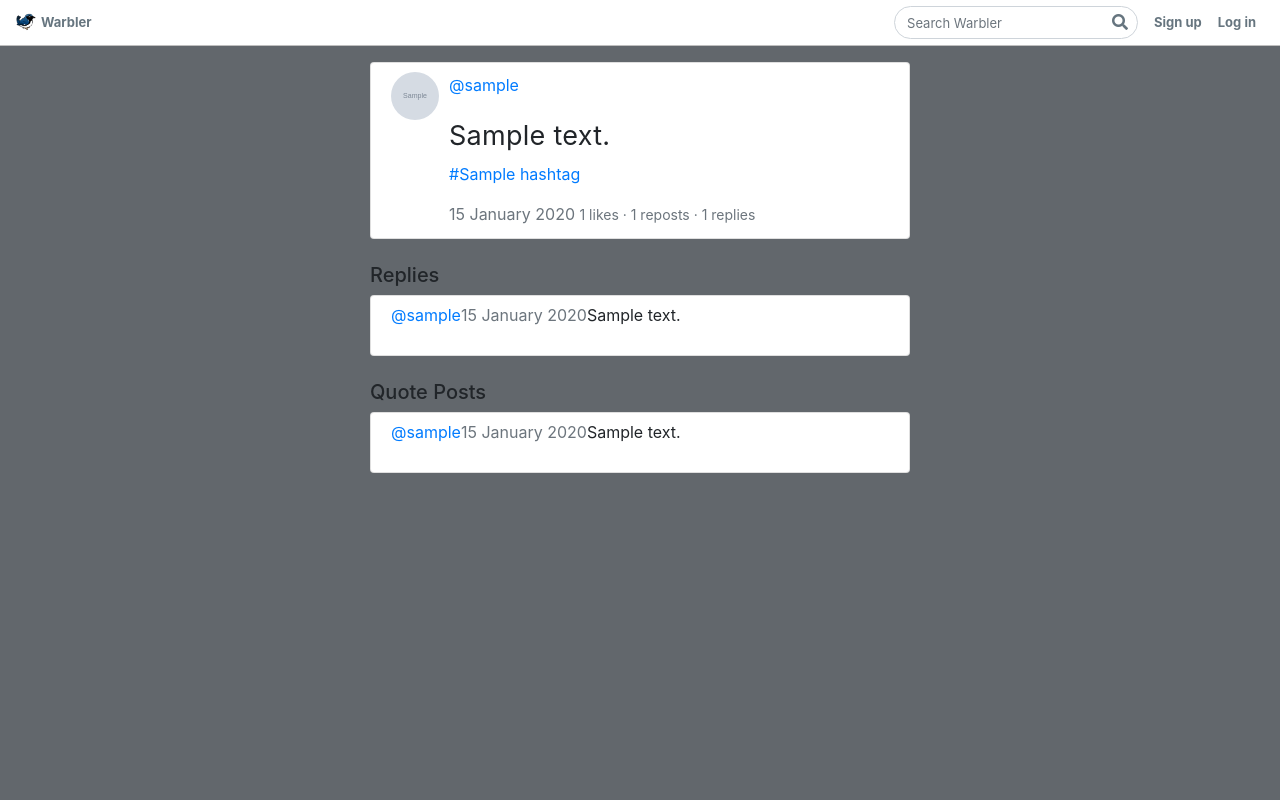
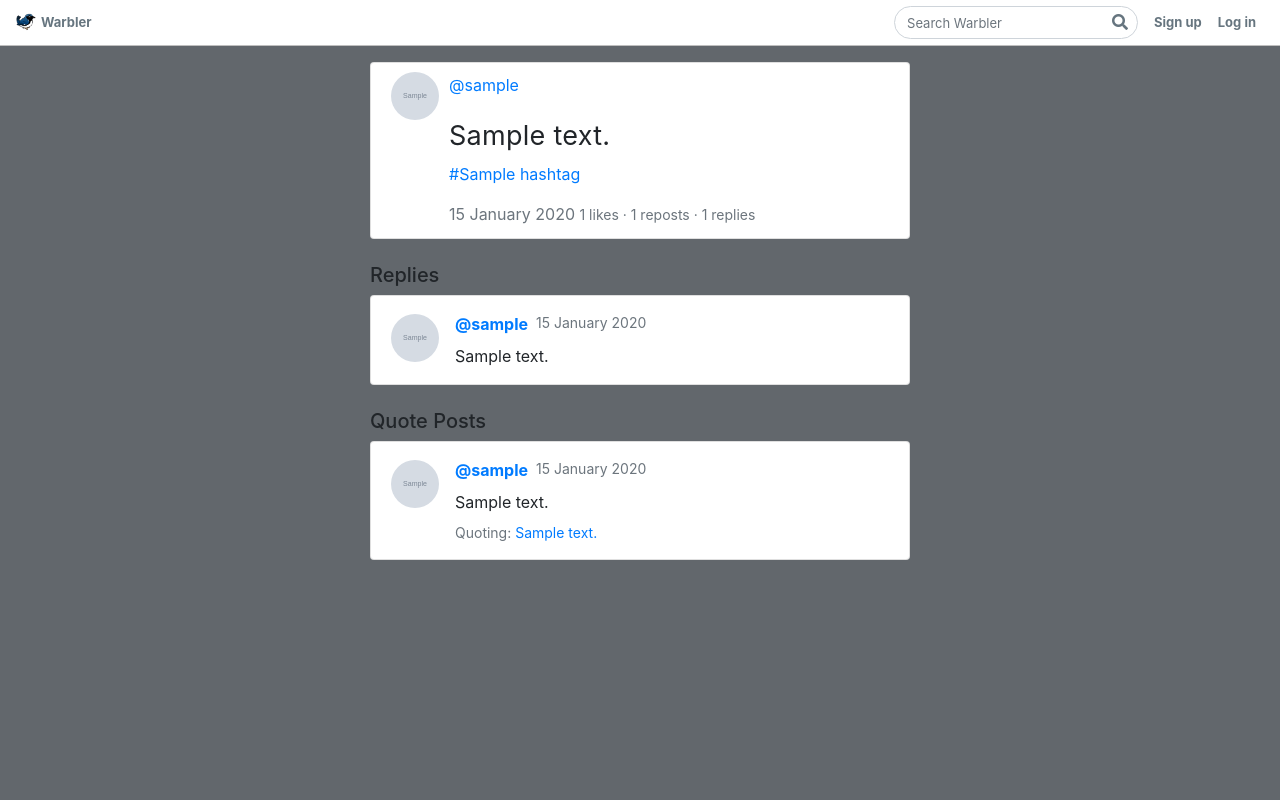
Before and after one commit to lillianlakes/warbler, a Flask app: page /messages/1 in a window 1280 px wide. Run offline with Flask 2, Linux system fonts and the light colour scheme; tables that the repository leaves empty hold one stand-in row (values such as "Sample post"); grey boxes marked "Sample" are stand-in pictures; some libraries are stand-ins or nearby versions.

Commit message:
style(messages): improve reply and quote-post spacing
restructure reply and quote-post cards with avatars, separated meta lines, and clearer vertical spacing for readability.

```diff
--- a/templates/messages/show.html
+++ b/templates/messages/show.html
@@ -88,10 +88,21 @@
       <h5 class="mt-4">Replies</h5>
       <ul class="list-group no-hover" id="messages">
         {% for reply in replies %}
-          <li class="list-group-item">
-            <a href="/users/{{ reply.user.id }}">@{{ reply.user.username }}</a>
-            <span class="text-muted">{{ reply.timestamp.strftime('%d %B %Y') }}</span>
-            <p>{{ reply.text }}</p>
+          <li class="list-group-item py-3">
+            <div class="d-flex align-items-start">
+              <a href="/users/{{ reply.user.id }}" class="mr-3 flex-shrink-0">
+                <img src="{{ reply.user.image_url }}" alt="" class="timeline-image">
+              </a>
+              <div class="flex-grow-1">
+                <div class="d-flex justify-content-between align-items-start flex-wrap">
+                  <a href="/users/{{ reply.user.id }}" class="font-weight-bold mr-2">
+                    @{{ reply.user.username }}
+                  </a>
+                  <span class="text-muted small">{{ reply.timestamp.strftime('%d %B %Y') }}</span>
+                </div>
+                <p class="mb-0 mt-2">{{ reply.text }}</p>
+              </div>
+            </div>
           </li>
         {% else %}
           <li class="list-group-item text-muted">No replies yet.</li>
@@ -101,10 +112,25 @@
       <h5 class="mt-4">Quote Posts</h5>
       <ul class="list-group no-hover" id="messages">
         {% for quote in quote_posts %}
-          <li class="list-group-item">
-            <a href="/users/{{ quote.author.id }}">@{{ quote.author.username }}</a>
-            <span class="text-muted">{{ quote.timestamp.strftime('%d %B %Y') }}</span>
-            <p>{{ quote.text }}</p>
+          <li class="list-group-item py-3">
+            <div class="d-flex align-items-start">
+              <a href="/users/{{ quote.author.id }}" class="mr-3 flex-shrink-0">
+                <img src="{{ quote.author.image_url }}" alt="" class="timeline-image">
+              </a>
+              <div class="flex-grow-1">
+                <div class="d-flex justify-content-between align-items-start flex-wrap">
+                  <a href="/users/{{ quote.author.id }}" class="font-weight-bold mr-2">
+                    @{{ quote.author.username }}
+                  </a>
+                  <span class="text-muted small">{{ quote.timestamp.strftime('%d %B %Y') }}</span>
+                </div>
+                <p class="mb-2 mt-2">{{ quote.text }}</p>
+                <p class="text-muted small mb-0">
+                  Quoting:
+                  <a href="/messages/{{ quote.quoted_message.id }}">{{ quote.quoted_message.text }}</a>
+                </p>
+              </div>
+            </div>
           </li>
         {% else %}
           <li class="list-group-item text-muted">No quote posts yet.</li>
```
